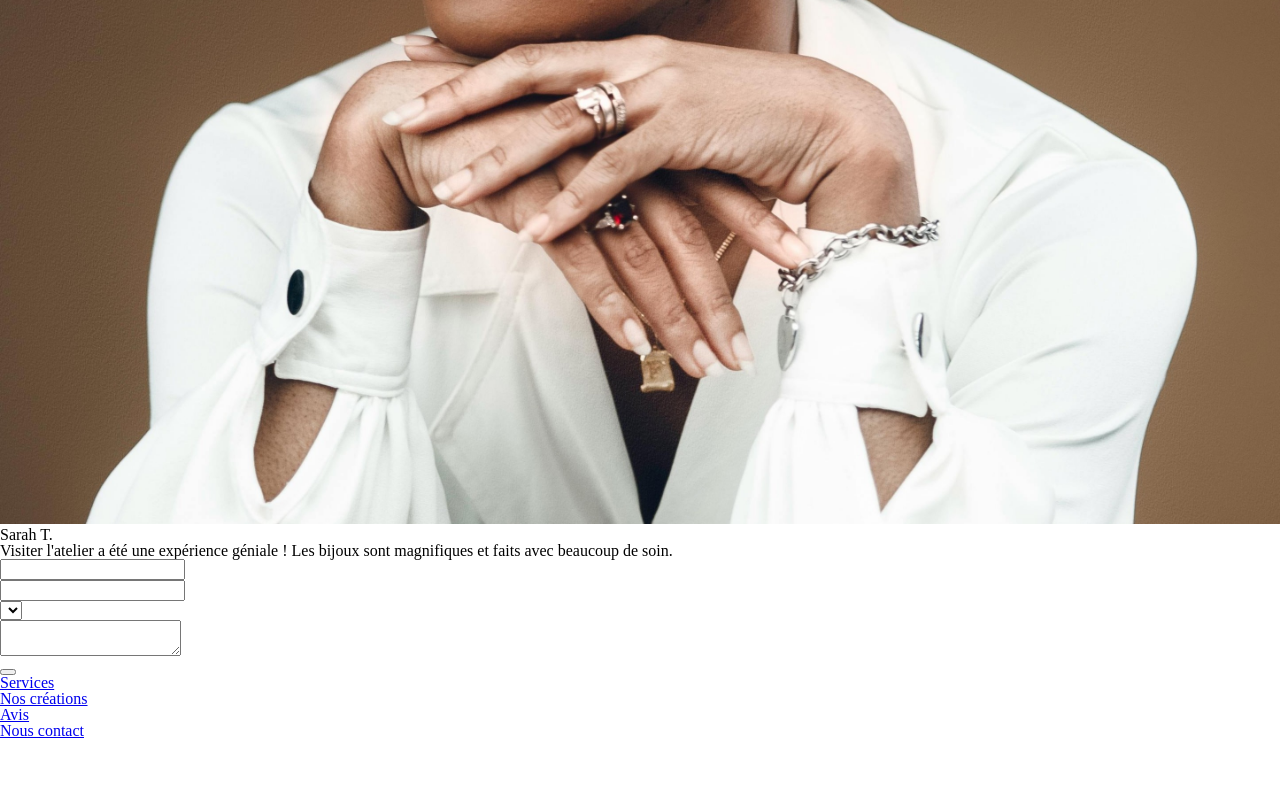
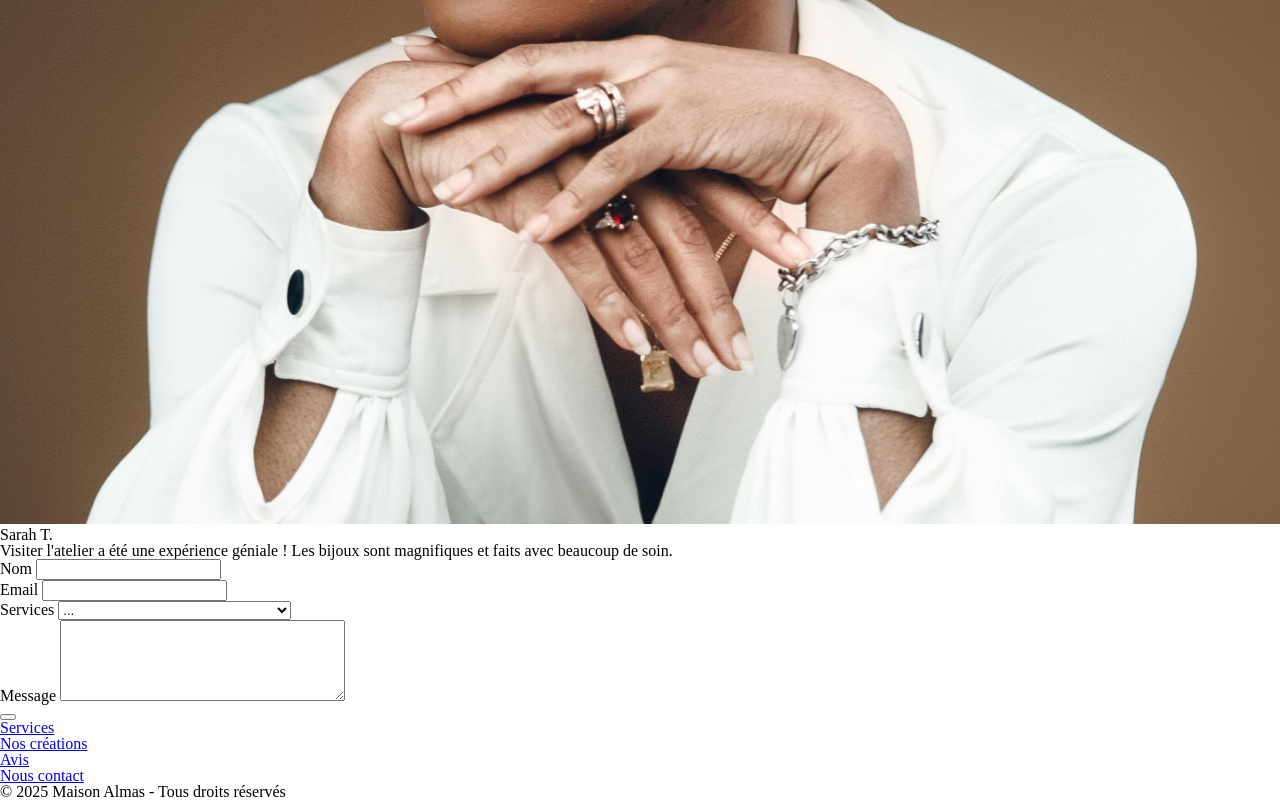
Before and after one commit to Oumaima-afk/Maison-Almas, a plain HTML site: page html/index.html in a window 1280 px wide. Shown: the part 9607-10407 px from the top of the page. Before the commit the page ends 10346 px from the top, so only its background shows below. Drawn offline with Linux system fonts and the light colour scheme.

Commit message:
html terminé

```diff
--- a/html/index.html
+++ b/html/index.html
@@ -235,21 +235,36 @@
       <div class="contact-content">
         <h2></h2>
         <form action="">
-          <div>
-            <label for=""></label>
-            <input type="text" />
+          <div class="form-nom">
+            <label class="contact-label" for="contact-label">Nom</label>
+            <input required type="text" class="contact-input" name="nom" />
           </div>
-          <div>
-            <label for=""></label>
-            <input type="text" />
+          <div class="form-email">
+            <label class="contact-label" for="contact-label">Email</label>
+            <input required type="email" class="email-input" name="email" />
           </div>
-          <div>
-            <label for=""></label>
-            <select name="" id=""></select>
+          <div class="form-services">
+            <label for="services-select">Services</label>
+            <select required name="services" id="services-select">
+              <option value="aucun">...</option>
+              <option value="gravure">Gravure éternelle</option>
+              <option value="offrir">L'Art d'offrir</option>
+              <option value="ateliers">Plongée dans nos ateliers</option>
+              <option value="sur-mesure">
+                Bijou sur-mesure, vous êtes l'artiste
+              </option>
+              <option value="réparation">Renaissance de bijou</option>
+            </select>
           </div>
-          <div>
-            <label for=""></label>
-            <textarea name="" id=""></textarea>
+          <div class="form-message">
+            <label for="message-service">Message</label>
+            <textarea
+              required
+              name="message"
+              id="message-service"
+              rows="5"
+              cols="33"
+            ></textarea>
           </div>
           <button></button>
         </form>
@@ -274,7 +289,9 @@
             </li>
           </ul>
         </div>
-        <p></p>
+        <p class="footer-copyright">
+          © 2025 Maison Almas - Tous droits réservés
+        </p>
       </div>
     </footer>
   </body>
```
